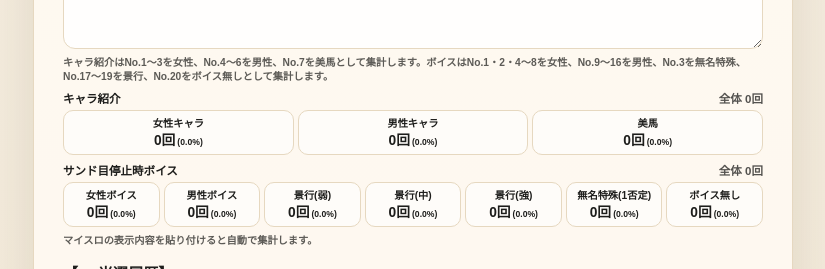
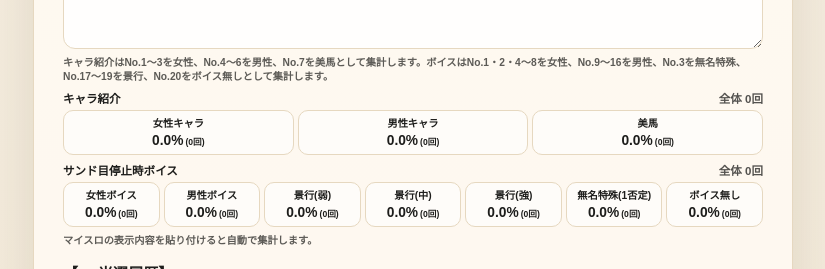
Before and after one commit to umedademu/suisoku, a Next.js app: page /kabaneri2 in a window 1280 px wide. Shown: the part 1080-1349 px from the top of the page, without its empty margins (227-1052 px from the left). Built offline with nearby package versions, Linux system fonts and the light colour scheme.

Commit message:
カバネリ2のマイスロ集計で割合を強調

```diff
--- a/app/kabaneri2/page.tsx
+++ b/app/kabaneri2/page.tsx
@@ -913,9 +913,11 @@ function MyslotSummaryBlock({
           >
             <span className="myslot-voice-summary-label">{category.label}</span>
             <span className="myslot-voice-summary-value-row">
-              <strong className="myslot-voice-summary-value">{category.count}回</strong>
+              <strong className="myslot-voice-summary-value">
+                {category.percentageText}
+              </strong>
               <span className="myslot-voice-summary-percentage">
-                ({category.percentageText})
+                ({category.count}回)
               </span>
             </span>
           </div>
--- a/lib/app-info.ts
+++ b/lib/app-info.ts
@@ -1,3 +1,3 @@
-export const APP_VERSION = "1.03";
+export const APP_VERSION = "1.04";
 
 export const APP_TITLE = `推測ツールv${APP_VERSION}`;
```
Also changed, not shown: 1 other file (tests, documents, lock files or other folders).
